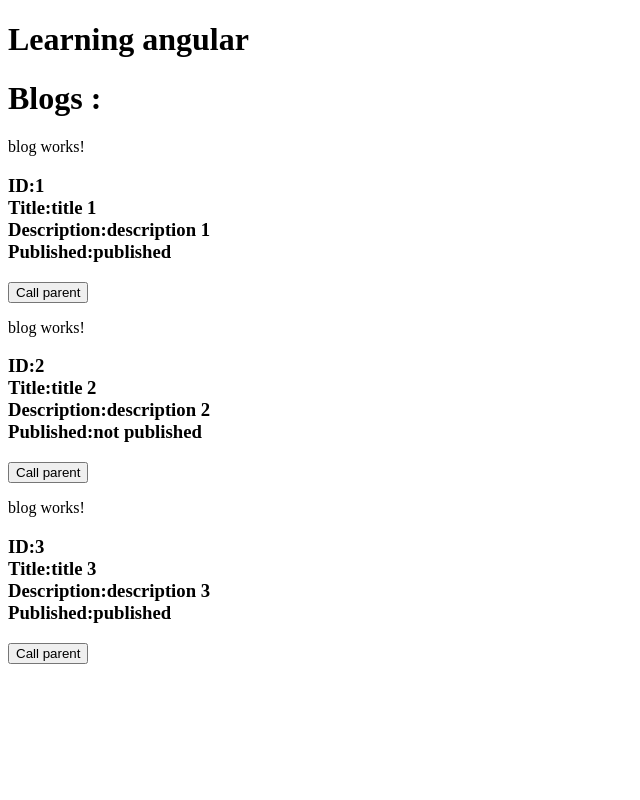
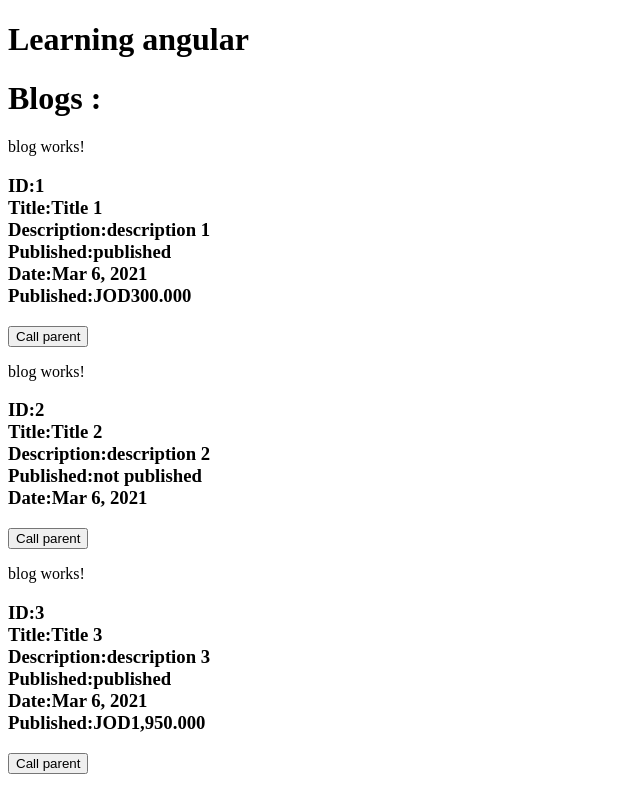
Before and after one commit to ibra4/HelloWorld-angular, an Angular app: page / in a window 1280 px wide. Shown: the whole page, without its empty margins (0-640 px from the left). Built offline with nearby package versions, Linux system fonts and the light colour scheme.

Commit message:
Simple pipes

```diff
--- a/src/app/Interfaces/blogs-interface.ts
+++ b/src/app/Interfaces/blogs-interface.ts
@@ -2,5 +2,7 @@ export interface BlogsInterface {
     id: number,
     title: string,
     description: string,
-    published: boolean
+    published: boolean,
+    date: number,
+    price?: number
 }
--- a/src/app/app.component.ts
+++ b/src/app/app.component.ts
@@ -29,19 +29,24 @@ export class AppComponent {
         id: 1,
         title: 'title 1',
         description: 'description 1',
-        published: true
+        date: Date.now(),
+        published: true,
+        price: 300
       },
       {
         id: 2,
         title: 'title 2',
         description: 'description 2',
+        date: Date.now(),
         published: false
       },
       {
         id: 3,
         title: 'title 3',
         description: 'description 3',
-        published: true
+        date: Date.now(),
+        published: true,
+        price: 1950
       }
     ]
   }
--- a/src/app/blog/blog.component.html
+++ b/src/app/blog/blog.component.html
@@ -4,7 +4,7 @@
     <b>ID:</b> <span>{{blog.id}}</span>
   </div>
   <div>
-    <b>Title:</b> <span>{{blog.title}}</span>
+    <b>Title:</b> <span>{{blog.title | titlecase}}</span>
   </div>
   <div>
     <b>Description:</b> <span>{{blog.description}}</span>
@@ -12,5 +12,11 @@
   <div>
     <b>Published:</b> <span>{{blog.published ? 'published': 'not published'}}</span>
   </div>
+  <div>
+    <b>Date:</b> <span>{{blog.date | date}}</span>
+  </div>
+  <div *ngIf="blog.price">
+    <b>Published:</b> <span>{{blog.price | currency:'JOD'}}</span>
+  </div>
 </h3>
 <button (click)="callTheParentFunctionWithBlog()">Call parent</button>
```
